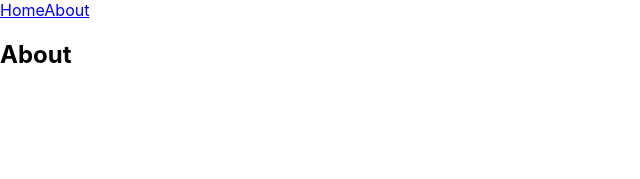
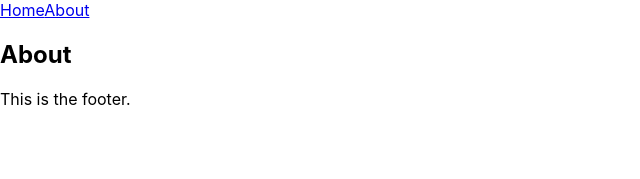
Before and after one commit to CaretCake/mf-website, a React (Create React App) app: page /about in a window 1280 px wide. Shown: the top 179 px of the page, without its empty margins (0-640 px from the left). Built offline with nearby package versions, Linux system fonts and the light colour scheme.

Commit message:
Created Footer component

```diff
--- a/src/App.js
+++ b/src/App.js
@@ -6,6 +6,7 @@
 import Nav from "./components/Nav";
 import Home from "./components/Home";
 import About from "./components/About";
+import Footer from "./components/Footer";
 
 export default function App() {
   return (
@@ -15,6 +16,7 @@
            <Route path='/' component={Home} exact />
            <Route path='/about' component={About} />
       </Switch>
+      <Footer />
     </main>
   );
 }
--- /dev/null
+++ b/src/components/Footer.js
@@ -0,0 +1,13 @@
+import React, { Component } from 'react';
+
+class Footer extends Component {
+  render() {
+    return(
+    	<footer>
+            This is the footer.
+        </footer>
+    );
+  }
+}
+
+export default Footer;
```
